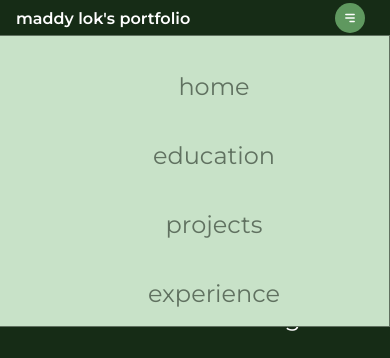
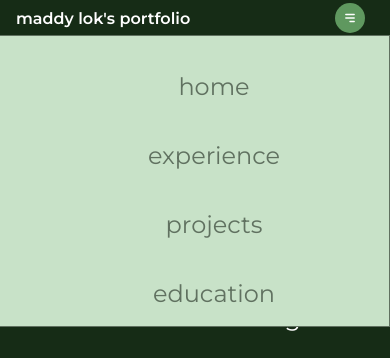
Before and after one commit to maddylok/maddy-portfolio, a React (Create React App) app: page /About in a window 390 px wide. Both pictures are taken after a click on the button 350 px from the left and 18 px from the top of the page. Shown: the top 358 px of the page. Built offline with nearby package versions, Linux system fonts and the light colour scheme.

Commit message:
swapped education and experience sections. still working on mobile compatibility.

```diff
--- a/src/components/Navbar.css
+++ b/src/components/Navbar.css
@@ -122,7 +122,7 @@
 
 @media screen and (max-width: 768px) {
     .navigation-menu {
-        transition: all 0.5s ease;
+        transition: all .75s ease;
         right: -110%;
         display: none;
     }
@@ -139,7 +139,7 @@
         height: 290px;
         background-color: #c8e2c8;
         border: 1px solid #607160;
-        z-index: 9999;
+        z-index: 999999;
     }
 
     .navigation-menu li {
@@ -165,10 +165,11 @@
 @media screen and (max-width: 768px) {
     .navigation-menu.expanded ul {
         display: block;
+        transition: all 0.75s ease;
     }
 
     .navigation-menu.expanded {
-        transition: all 0.5s ease;
+        transition: all 0.75s ease;
         z-index: 1;
         right: 0;
         display: block;
--- a/src/components/Navbar.js
+++ b/src/components/Navbar.js
@@ -63,7 +63,7 @@ const Navbar = () => {
 						<Link to="education" className="nav-links" spy={true} smooth={true} offset={50} duration={500} onClick={() => {
 							setIsNavExpanded(!isNavExpanded);
 						}}>
-							education
+							experience
 						</Link>
 						{/* <a className="navigation-item" href="#education">education</a> */}
 					</motion.li>
@@ -87,7 +87,7 @@ const Navbar = () => {
 						<Link to="experience" className="nav-links" spy={true} smooth={true} offset={50} duration={500} onClick={() => {
 							setIsNavExpanded(!isNavExpanded);
 						}}>
-							experience
+							education
 						</Link>
 						{/* <a className="navigation-item" href="#projects">projects</a> */}
 					</motion.li>
--- a/src/pages/Education.js
+++ b/src/pages/Education.js
@@ -9,7 +9,7 @@ export default function About() {
         <div className="education" id="education">
             <div className="education-container">
                 <div className="education-header">
-                    <h2>Education</h2>
+                    <h2>Experience</h2>
                 </div>
                 <VerticalTimeline>
                     <VerticalTimelineElement
@@ -55,7 +55,7 @@ export default function About() {
                             Authored an abstract for “Predictors of Risk Factors for Discharge to Skilled Nursing Facilities in
                             Adult Trauma Patients”. Compiled data from hospital records, utilized SQL and Microsoft Excel to
                             input and organize data, and produced timely reports. Worked alongside the chief of trauma surgery and surgical residents.
-                            Invited to present my abstract at a surgical conference to physicians and medical students
+                            Was invited to present my abstract at a surgical conference to physicians and medical students
                             in Orlando, Florida in Feb 2020.
                         </p>
                     </VerticalTimelineElement>
```
